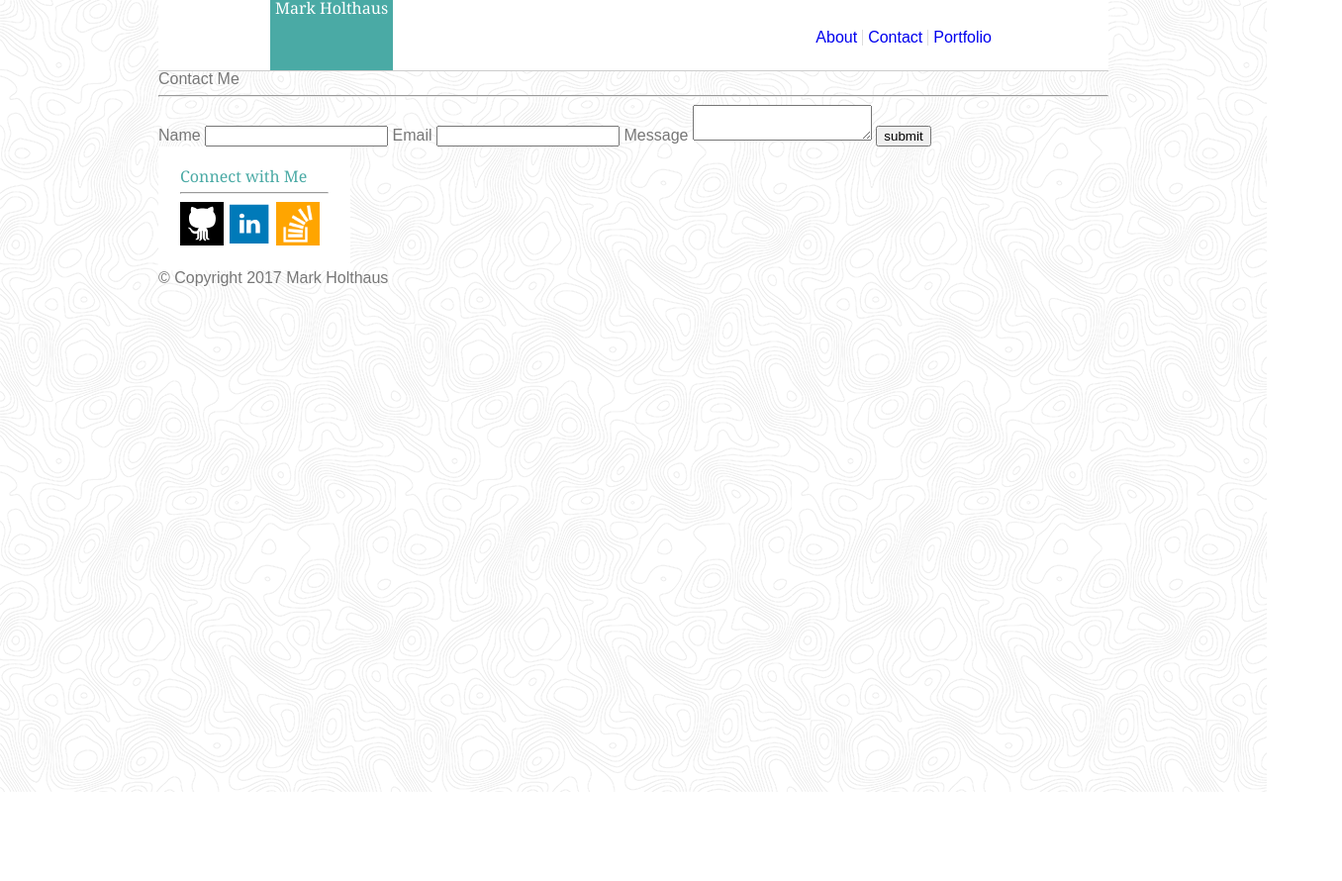
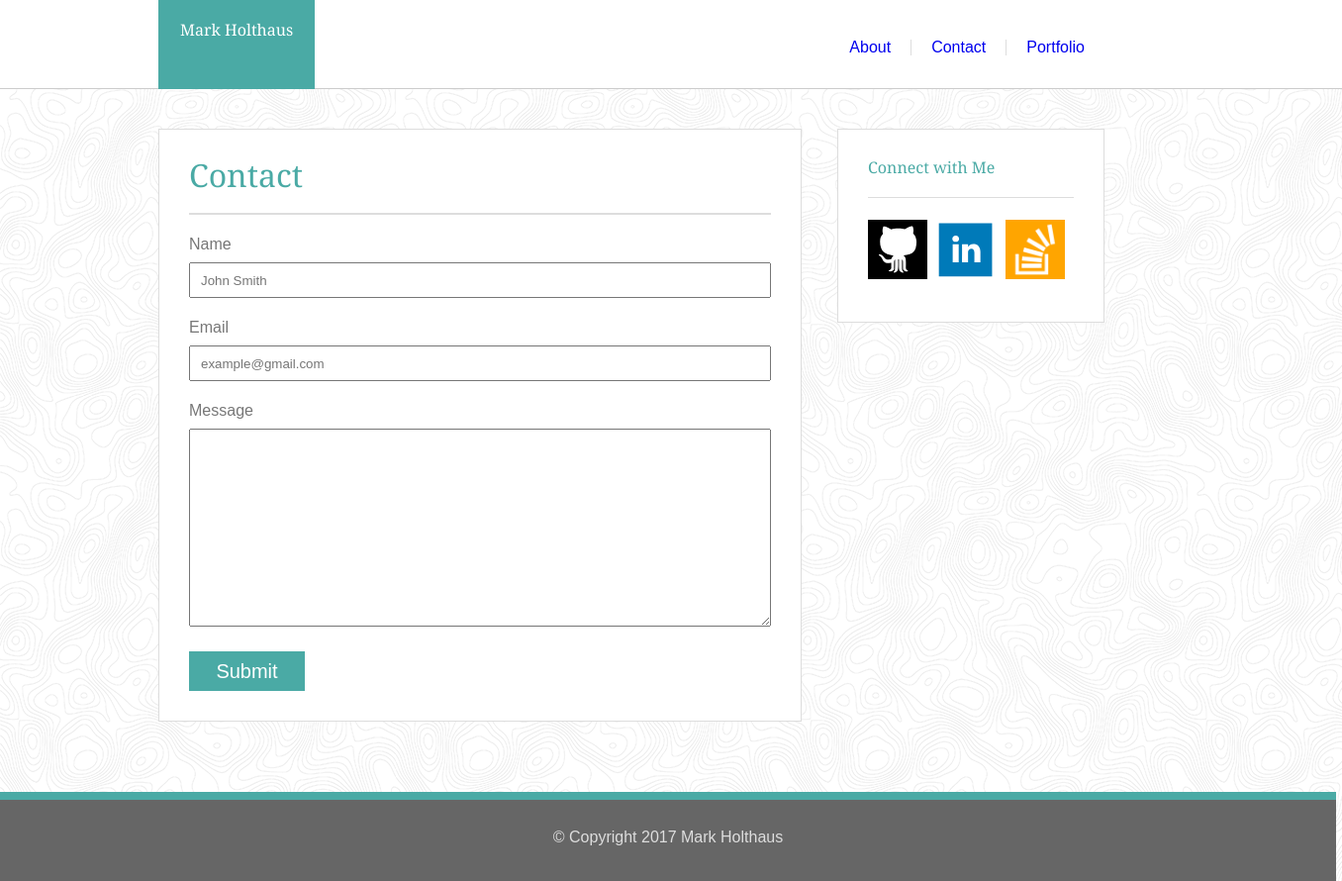
Before and after one commit to Momojunzi/Basic-Portfolio, a plain HTML site: page contact.html in a window 1280 px wide. Shown: the whole page at 99% size, 1356 px wide, since content can reach past the window. Before the commit the page ends 800 px from the top, so only its background shows below. Drawn offline with Linux system fonts and the light colour scheme; files that its build step writes are made by us from their sources.

Commit message:
css on about and contact almost done

```diff
--- a/assets/css/style.css
+++ b/assets/css/style.css
@@ -1,11 +1,15 @@
 * {
 	box-sizing: border-box;
+	padding: 0;
+	margin: 0;
 }
 
 body {
 	background-image: url("../images/topography.png");
 	font-family: 'Arial', 'Helvetica Neue', Helvetica, sans-serif;
 	color: #777777;
+	width: 1356px;
+	margin: auto;
 }
 
 a:visited {
@@ -13,43 +17,43 @@ a:visited {
 }
 
 .container {
-	width: 960px;
+
 	margin: 0 auto 0 auto;
 }
 
 header {
 	border-bottom: solid #cccccc 1px;
-	height: 72px;
+	height: 90px;
 	position: relative;
 	background: #ffffff;
 }
 
 .name-div {
 	position: relative;
-	left: 113px;
-	height: 71px;
+	left: 160px;
+	height: 90px;
 	float: left;
 	background: #4aaaa5;
 	color: white;
-	padding: 0 5px 0 5px;
+	padding: 22px;
 	font-family: 'Georgia', Times, Times New Roman, serif;
 }
 
 .header-nav {
 	position: relative;
 	float: right;
-	height: 72px;
+	height: 90px;
 	text-align: center;
-	padding-top: 30px;
-	right: 113px;
+	padding-top: 40px;
+	right: 240px;
 }
 
 .header-link {
 	position: relative;
 	float:left;
 	text-decoration: none;
-	padding-left: 5px;
-	padding-right: 5px;
+	padding-left: 20px;
+	padding-right: 20px;
 	border-right: solid #dddddd 1px;
 }
 
@@ -58,41 +62,118 @@ header {
 
 }
 
+.main-content {
+	bottom: 50px;
+
+}
+
 .about-main {
-	width: 459px;
-	height: 340px;
+	width: 650px;
 	position: relative;
-	left: 113px;
-	top: 30px;
+	float: left;
+	left: 160px;
+	top: 40px;
 	background: #fff;
-	padding: 22px;
+	padding: 30px;
+	border: solid #dddddd 1px;
 }
 
 .about-header {
 	font-size: 2em;
 	font-family: 'Georgia', Times, Times New Roman, serif;
 	color: #4aaaa5;
+	border-bottom: solid #dddddd 2px;
+	padding-bottom: 22px;
+}
+
+.about-content {
+	padding-top: 22px;
 }
 
 .about-img-div {
-	width:135px;
+	width: 183px;
+	float: left;
+	margin-right: 22px;
+
 }
 
 .about-img {
 	max-width: 100%;
+
+}
+
+.about-text {
+	padding-left: 22px;
 }
 
 aside {
-	width: 194px;
+	width: 270px;
+	height: 196px;
 	background: #ffffff;
-	padding: 22px;
+	padding: 30px;
+	position: relative;
+	float: right;
+	right: 240px;
+	top: 40px;
+	border: solid #dddddd 1px;
+
 }
 
 .aside-header {
 	font-family: 'Georgia', Times, Times New Roman, serif;
+	border-bottom: solid #dddddd 1px;
+	padding-bottom: 22px;
 	color: #4aaaa5;
 }
 
+.aside-nav {
+	padding-top: 22px;
+}
+
 .aside-img {
-	max-width: 44px;
+	width: 60px;
+	height: 60px;
+	margin-right: 5px;
 }
+
+.aside-img: last-child {
+	margin-right: 0;
+}
+
+.form-input {
+	width: 100%;
+	height: 36px;
+	margin-bottom: 22px;
+	margin-top: 10px;
+	padding-left: 10px;
+}
+
+textarea {
+	width: 100%;
+	height: 200px;
+	margin-bottom: 22px;
+	margin-top: 10px;
+}
+
+.submit {
+	width: 117px;
+	height: 40px;
+	background: #4aaaa5;
+	border: none;
+	color: #ffffff;
+	font-size: 1.25em;
+}
+
+footer{
+	position: absolute;
+	bottom: 0;
+	top:800px;
+	width: 1350px;
+	clear: left;
+	height: 90px;
+	background: #666666;
+	padding: 30px;
+	text-align: center;
+	border-top: solid #4aaaa5 8px;
+	color: #dddddd;
+}
--- a/contact.html
+++ b/contact.html
@@ -17,32 +17,33 @@
 				<a href="./portfolio.html" class="header-link">Portfolio</a>
 			</nav>
 		</header>
-		<section>
-			<article>
-				<h2>Contact Me</h2>
-				<hr />
-				<form>
-					<label>Name</label>
-					<input type="text" >
-					<label>Email</label>
-					<input type="text">
-					<label>Message</label>
+		<section class="contact-content">
+			<article class="about-main">
+				<h2 class="about-header">Contact</h2>
+
+				<form class="about-content">
+					<label>Name</label><br/>
+					<input type="text" class="form-input" placeholder="John Smith">
+					<label>Email</label><br/>
+					<input type="email" class="form-input" placeholder="example@gmail.com">
+					<label>Message</label><br/>
 					<textarea></textarea>
-					<input type="submit" value="submit">
+					<input type="submit" value="Submit" class="submit">
 				</form>
 			</article>
-		</section>
+
 			<aside>
 
 				<h4 class="aside-header">Connect with Me</h4>
-			<hr/>
-			<nav>
+
+				<nav class="aside-nav">
 					<a href="#"><img src="./assets/images/if_github_401441.svg" class="aside-img"></a>
 					<a href="#"><img src="./assets/images/if_linkedin_square_color_107091.svg" class="aside-img"></a>
 					<a href="#"><img src="./assets/images/if_stackoverflow_273179.png" class="aside-img"></a>
 				</nav>
 
 			</aside>
+		</section>
 		<footer>
 			<p> © Copyright 2017 Mark Holthaus</p>
 		</footer>
```
Also changed, not shown: index.html (+8 -9 lines), portfolio.html (+2 -2 lines). Lines whose indentation alone changed are shown as unchanged.
